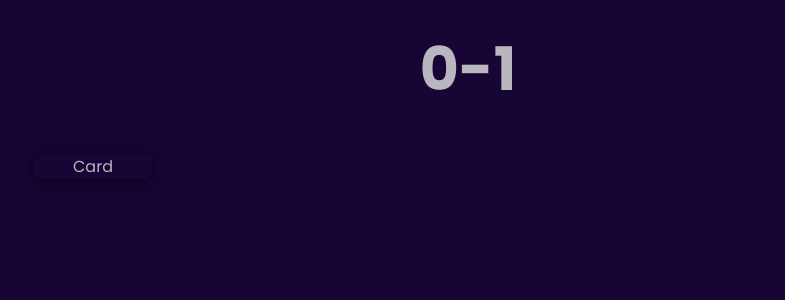
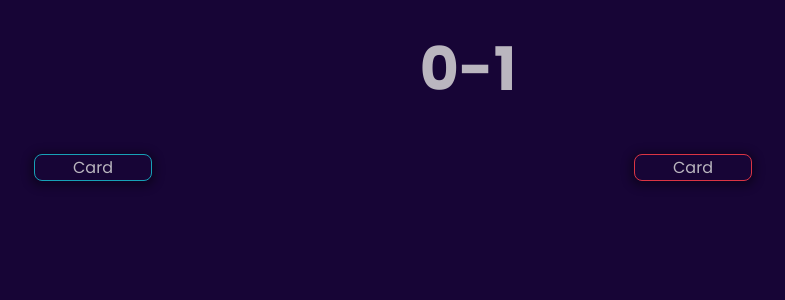
Before and after one commit to spectr-e/react-projects, a React (Vite) app: page / in a window 1280 px wide. Both pictures are taken after a click on the button "Start". Shown: the top 300 px of the page, without its empty margins (172-957 px from the left). Built offline with nearby package versions, Linux system fonts and the light colour scheme.

Commit message:
style(CardComp): Add a color wrapper around the card based on the player type

```diff
--- a/src/Projects/22-card-game-app/CardGameApp.jsx
+++ b/src/Projects/22-card-game-app/CardGameApp.jsx
@@ -46,10 +46,12 @@ const CardGameApp = () => {
           <Title title={'0-1'} />
           <main className='container m-auto game-board'>
             <section className='player_1'>
-              <Card />
+              <Card player={'player_1'} />
             </section>
             <section className='fog-of-war'></section>
-            <section className='player_2'></section>
+            <section className='player_2'>
+              <Card player={'player_2'} />
+            </section>
           </main>
         </>
       )}
--- a/src/components/Card.jsx
+++ b/src/components/Card.jsx
@@ -1,5 +1,14 @@
-const Card = () => {
-  return <div className='card text-center m-1 shadow-md'>Card</div>
+const Card = ({ player }) => {
+  return (
+    <div
+      className={`card text-center m-1 shadow-md ${
+        player === 'player_1' ? 'card-info' : 'card-danger'
+      }`}
+      style={{ maxWidth: 180 }}
+    >
+      Card
+    </div>
+  )
 }
 
 export default Card
```
